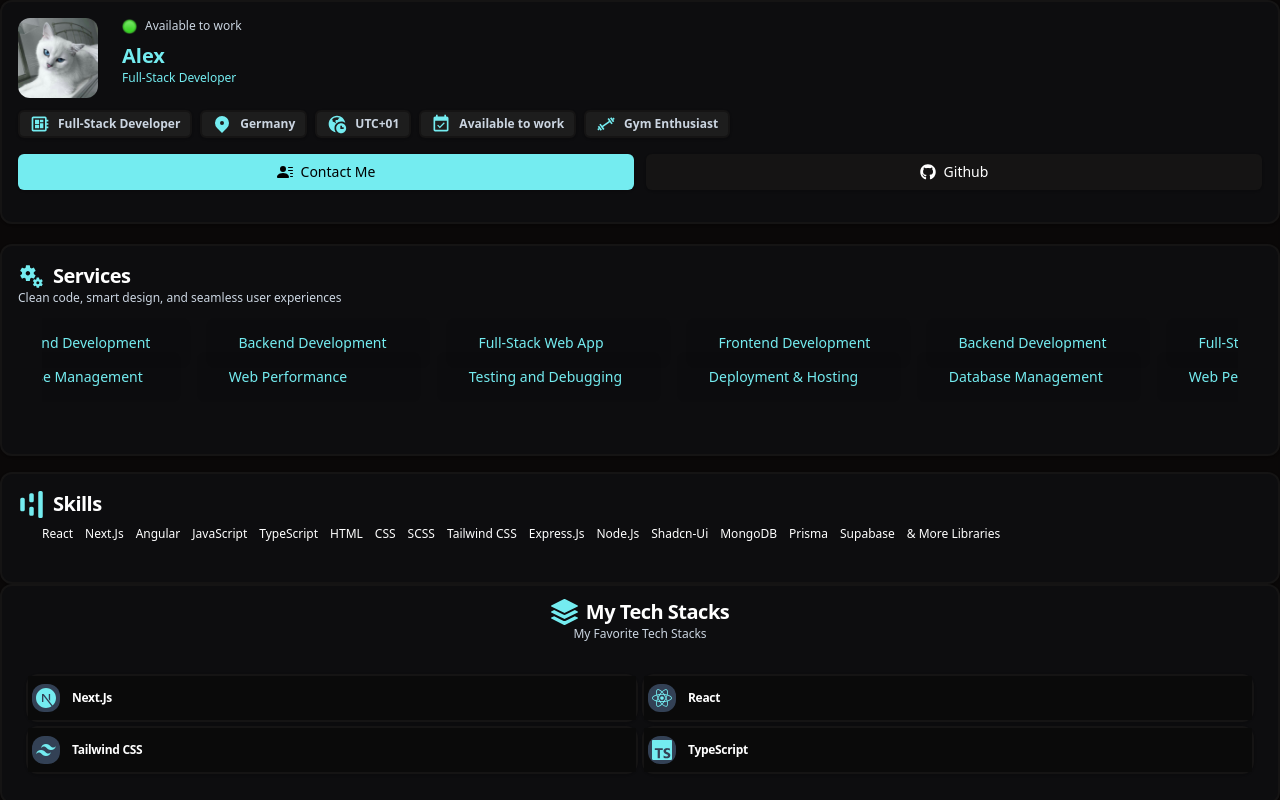
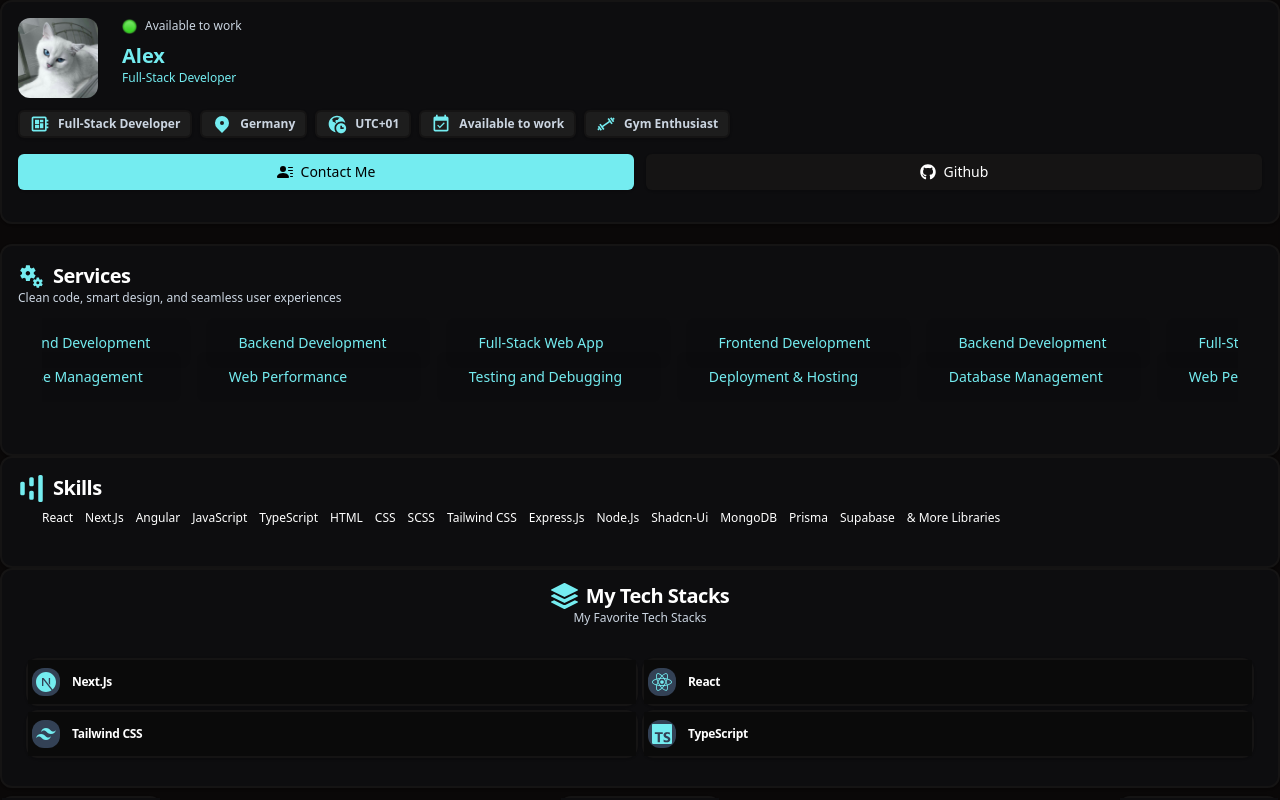
Before and after one commit to AlexNaltu/new-portfolio, a Next.js app: page / in a window 1280 px wide. Shown: the top 800 px of the page. Built offline with nearby package versions, Linux system fonts and the light colour scheme.

Commit message:
finished the skills component

```diff
--- a/src/components/skills/skills.tsx
+++ b/src/components/skills/skills.tsx
@@ -11,7 +11,7 @@ import { SiHyperskill } from "react-icons/si";
 
 const Skills = () => {
   return (
-    <div className="mt-4">
+    <div className="w-full">
       <Card className="p-4">
         <CardHeader>
           <CardTitle className="font-black text-xl flex items-center gap-2">
```
